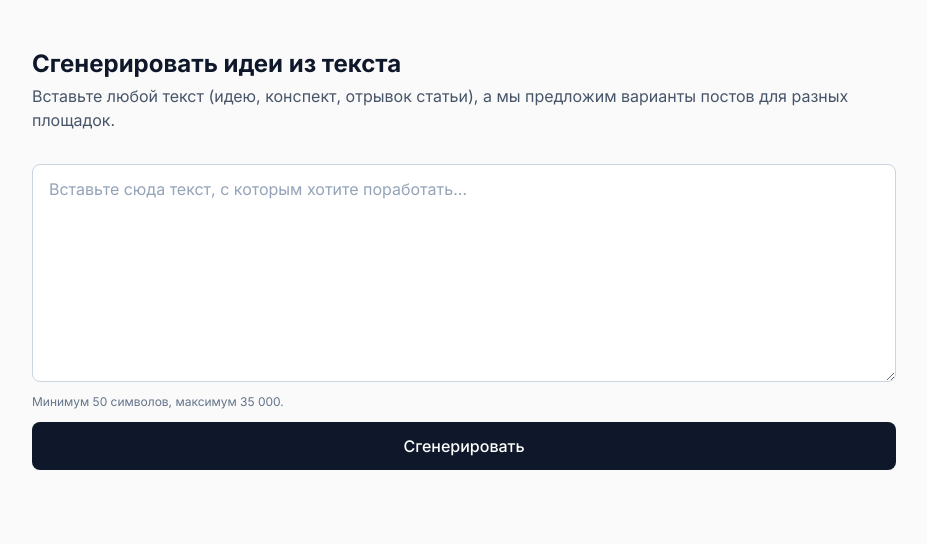
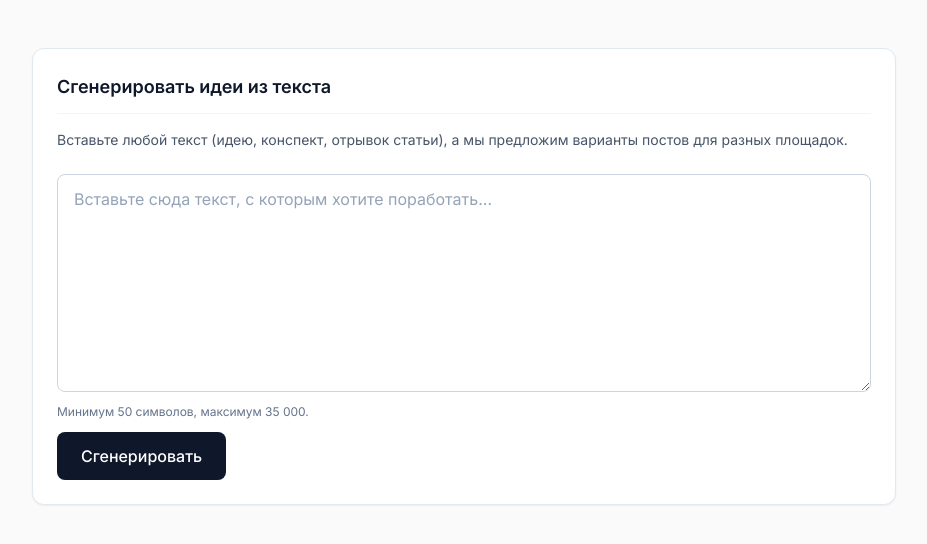
Before and after one commit to andreyky85-dot/sturdy-palm-tree, a Next.js app: page /generator in a window 1280 px wide. Shown: the top 544 px of the page, without its empty margins (176-1103 px from the left). Built offline with nearby package versions, Linux system fonts and the light colour scheme; no server answers.

Commit message:
Improve generator UI and add Telegram/titles formats

```diff
--- a/app/generator/page.tsx
+++ b/app/generator/page.tsx
@@ -2,6 +2,7 @@
 
 import { useState } from "react";
 import { Button } from "@/components/ui/Button";
+import { Card, CardHeader, CardTitle } from "@/components/ui/Card";
 import { ResultsCards } from "@/components/generator/ResultsCards";
 import type { GenerateResult } from "@/components/generator/ResultsCards";
 
@@ -51,11 +52,14 @@ export default function GeneratorPage() {
 
   return (
     <main className="mx-auto max-w-4xl px-4 py-12">
-        <h1 className="text-2xl font-bold text-slate-900">Сгенерировать идеи из текста</h1>
-        <p className="mt-1 text-slate-600">
+      <Card>
+        <CardHeader>
+          <CardTitle>Сгенерировать идеи из текста</CardTitle>
+        </CardHeader>
+        <p className="text-sm text-slate-600">
           Вставьте любой текст (идею, конспект, отрывок статьи), а мы предложим варианты постов для разных площадок.
         </p>
-        <form onSubmit={handleSubmit} className="mt-8">
+        <form onSubmit={handleSubmit} className="mt-6">
           <div className="flex flex-col gap-3">
             <textarea
               placeholder="Вставьте сюда текст, с которым хотите поработать..."
@@ -66,9 +70,16 @@ export default function GeneratorPage() {
               className="block w-full rounded-lg border border-slate-300 bg-white px-4 py-3 text-slate-900 placeholder-slate-400 focus:border-slate-500 focus:outline-none focus:ring-1 focus:ring-slate-500"
             />
             <p className="text-xs text-slate-500">Минимум 50 символов, максимум 35 000.</p>
+            <div className="flex items-center gap-3">
               <Button type="submit" loading={loading} size="lg">
                 Сгенерировать
               </Button>
+              {loading && (
+                <span className="text-xs text-slate-500">
+                  Идёт генерация…
+                </span>
+              )}
+            </div>
           </div>
         </form>
         {error && (
@@ -76,6 +87,7 @@ export default function GeneratorPage() {
             {error}
           </div>
         )}
+      </Card>
       {result && (
         <div className="mt-10">
           <h2 className="mb-6 text-lg font-semibold text-slate-900">Результаты</h2>
```
Lines whose indentation alone changed are shown as unchanged.
